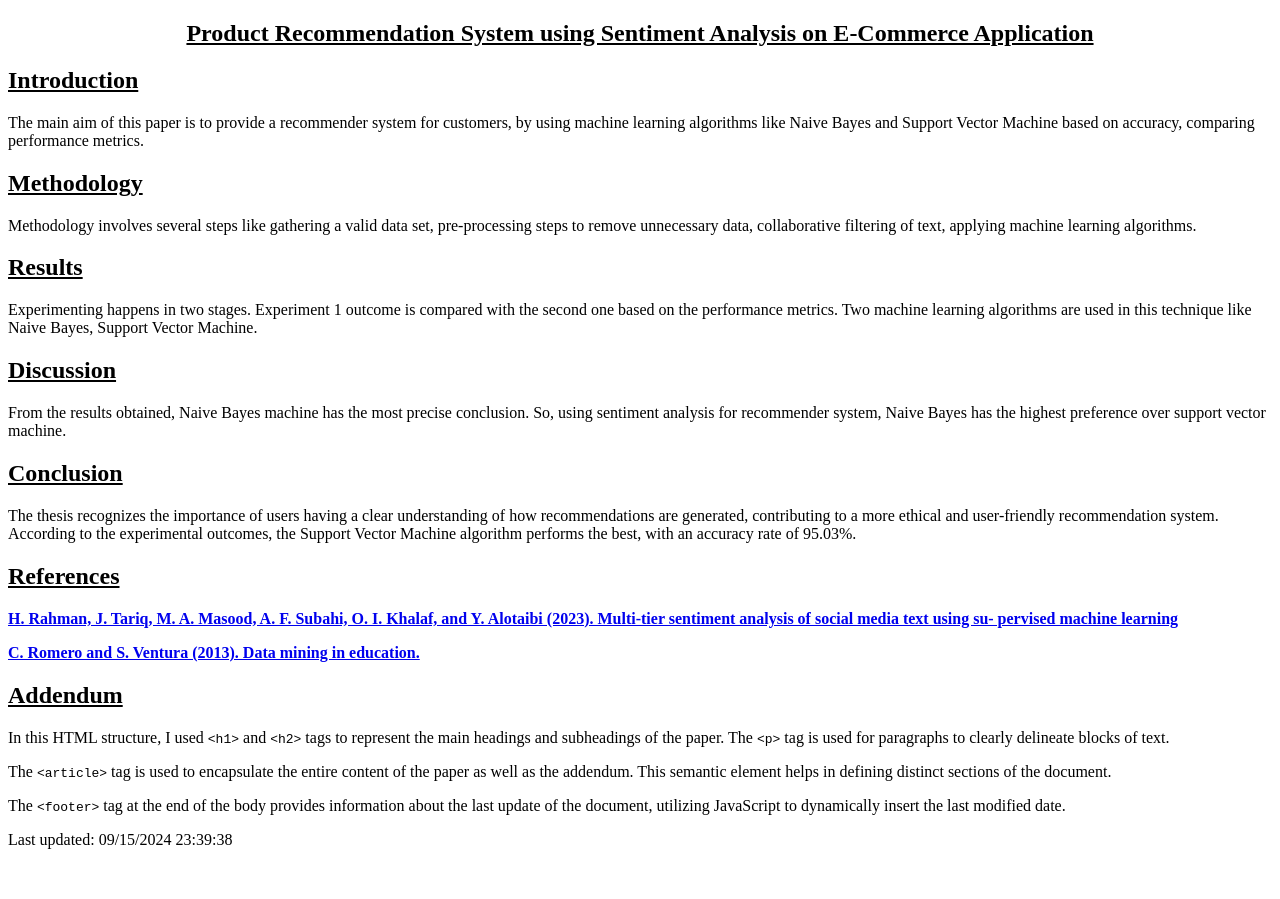
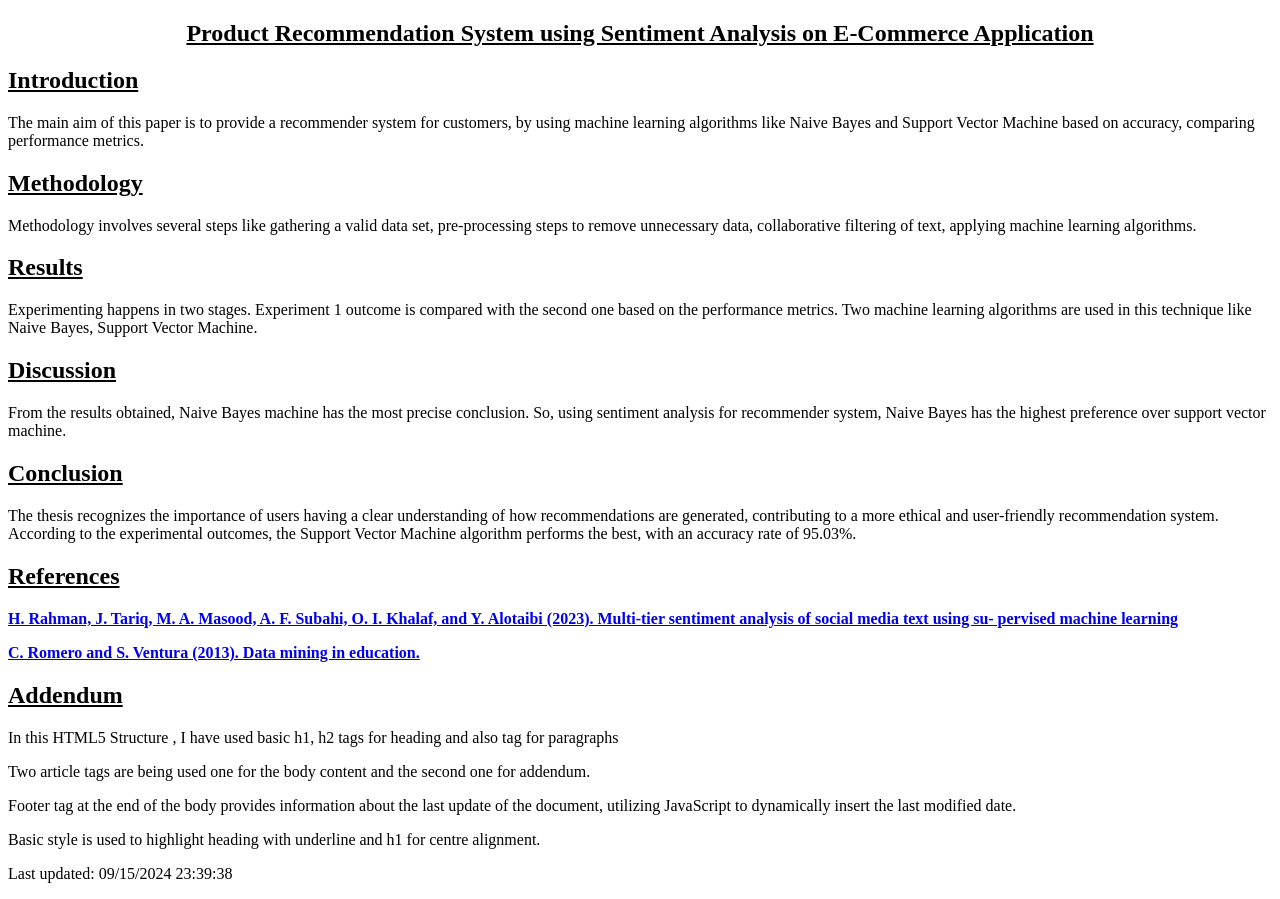
Before and after one commit to myukthanau/-mywebsite-ITC505-lab-2, a plain HTML site: page lab-2/index.html in a window 1280 px wide. Before the commit the page ends 865 px from the top, so only its background shows below. Drawn offline with Linux system fonts and the light colour scheme.

Commit message:
Update index.html

```diff
--- a/lab-2/index.html
+++ b/lab-2/index.html
@@ -35,14 +35,16 @@ Text-decoration: underline;
 
         <h2>References</h2>
         <p><strong><a href="https://www.researchgate.net/publication/366646697_Multi-Tier_Sentiment_Analysis_of_Social_Media_Text_Using_Supervised_Machine_Learning" target="_blank">H. Rahman, J. Tariq, M. A. Masood, A. F. Subahi, O. I. Khalaf, and Y. Alotaibi (2023). Multi-tier sentiment analysis of social media text using su- pervised machine learning </a></strong></p>
-        <p><strong><a href="hhttps://www.researchgate.net/publication/260355884_Data_Mining_in_Education" target="_blank">C. Romero and S. Ventura (2013). Data mining in education.</a></strong></p>
+        <p><strong><a href="https://www.researchgate.net/publication/260355884_Data_Mining_in_Education" target="_blank">C. Romero and S. Ventura (2013). Data mining in education.</a></strong></p>
     </article>
 
     <article>
         <h2>Addendum</h2>
-        <p>In this HTML structure, I used <code>&lt;h1&gt;</code> and <code>&lt;h2&gt;</code> tags to represent the main headings and subheadings of the paper. The <code>&lt;p&gt;</code> tag is used for paragraphs to clearly delineate blocks of text.</p>
-        <p>The <code>&lt;article&gt;</code> tag is used to encapsulate the entire content of the paper as well as the addendum. This semantic element helps in defining distinct sections of the document.</p>
-        <p>The <code>&lt;footer&gt;</code> tag at the end of the body provides information about the last update of the document, utilizing JavaScript to dynamically insert the last modified date.</p>
+        <p>In this HTML5 Structure , I have used basic h1, h2 tags for heading and also tag for paragraphs </p>
+        <p>Two article tags are being used one for the body content and the second one for addendum.</p>
+        <p>Footer tag at the end of the body provides information about the last update of the document, utilizing JavaScript to dynamically insert the last modified date.</p>
+<p>Basic style is used to highlight heading with underline and h1 for centre alignment.
+</p>
     </article>
 
     <footer>
```
